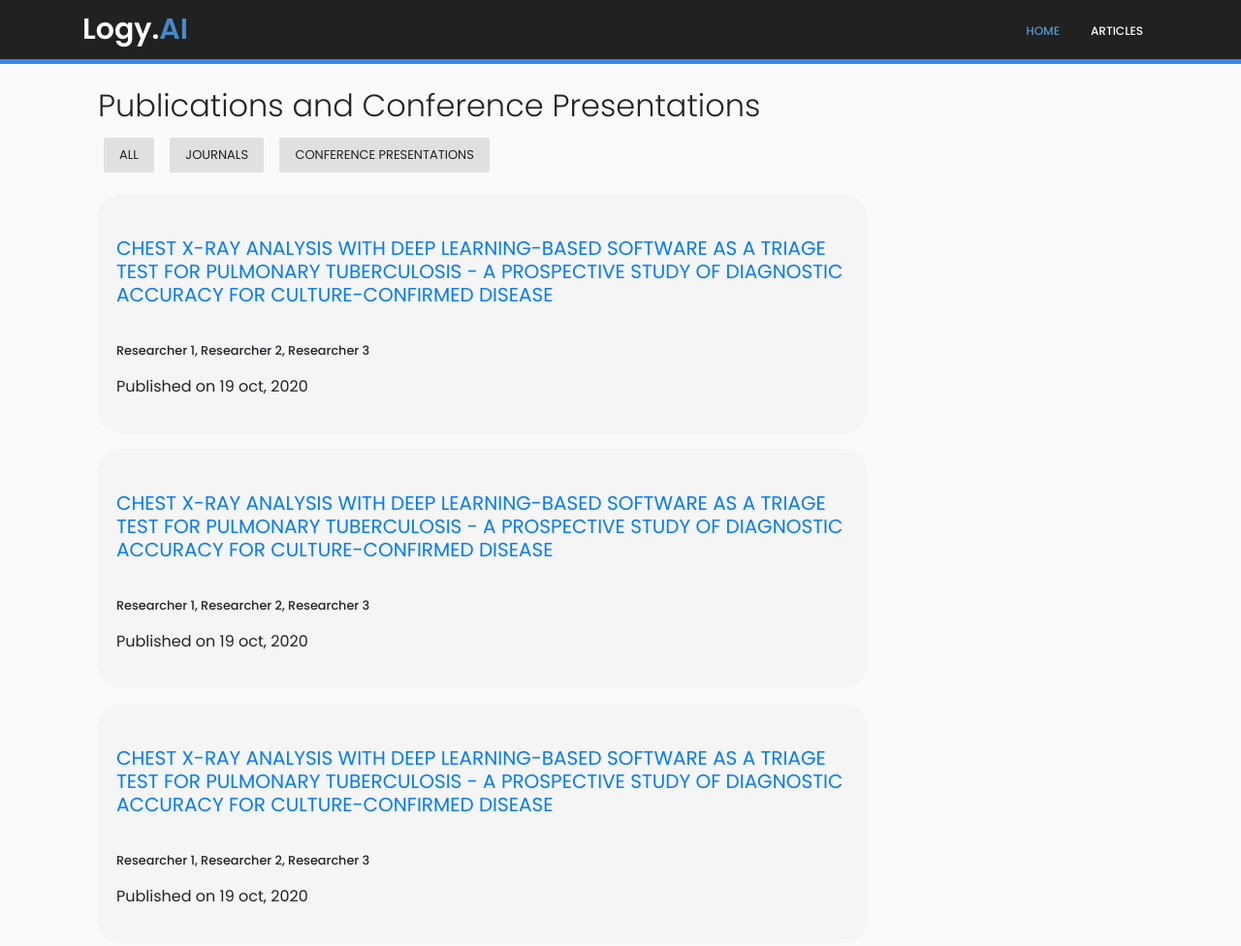
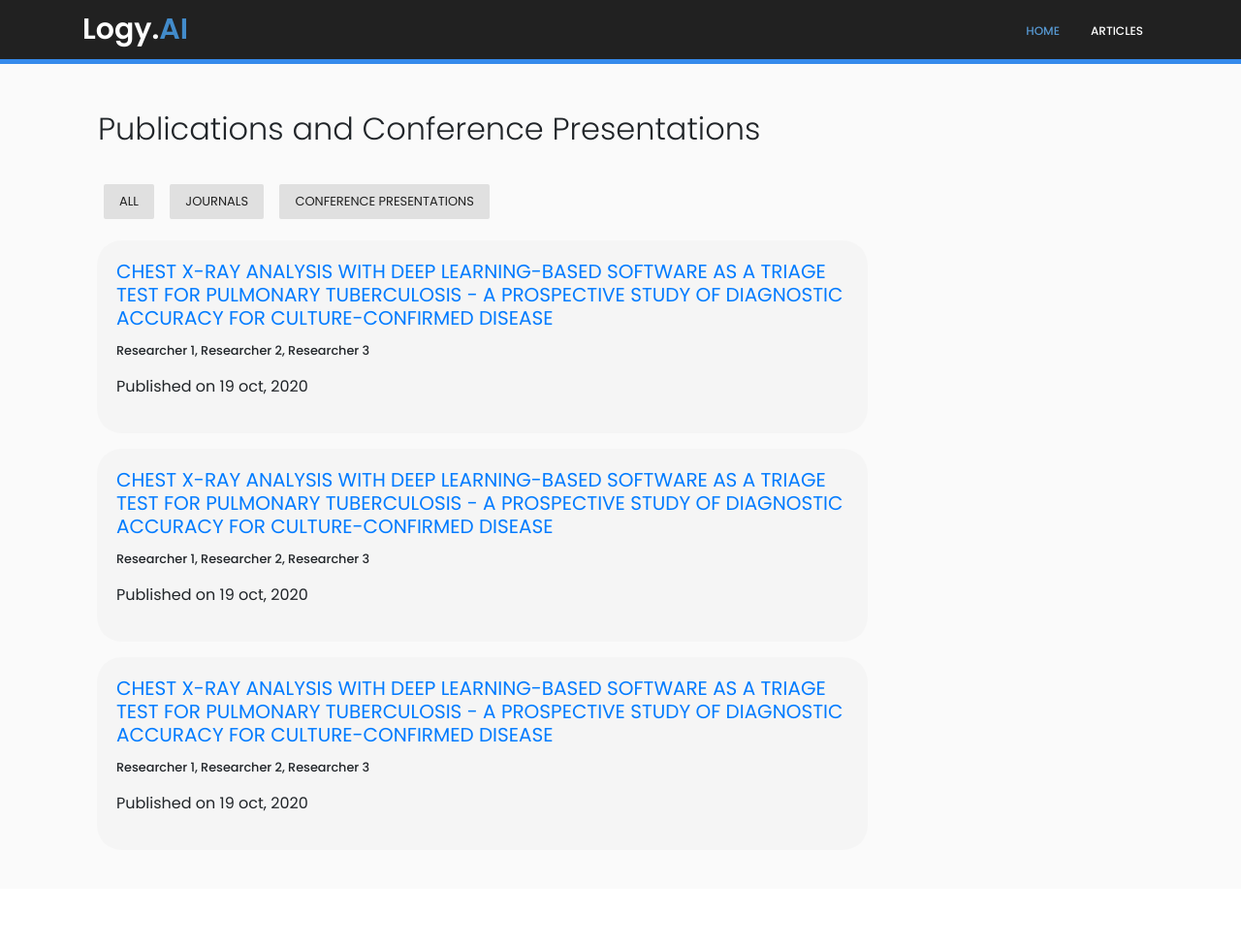
Before and after one commit to Debaprasad-dez/publication, a plain HTML site: page index.html in a window 1280 px wide. Shown: the top 976 px of the page at 97% size. Drawn offline with nearby package versions, Linux system fonts and the light colour scheme; a web font is replaced by a local one.

Commit message:
Update index.html

```diff
--- a/index.html
+++ b/index.html
@@ -160,7 +160,7 @@
 
 
  <div class="container mt-4 mb-4">
-     <h2 class="px-3">Publications and Conference Presentations
+     <h2 class="px-3 py-4">Publications and Conference Presentations
     </h2>
     <div class="px-3">
 
@@ -188,7 +188,7 @@
                         <div class="card-body">
                           <a href="{{ post.url | prepend:site.baseurl }}">
 
-                            <h5 class="card-title py-4">CHEST X-RAY ANALYSIS WITH DEEP LEARNING-BASED SOFTWARE AS A TRIAGE TEST FOR PULMONARY TUBERCULOSIS - A PROSPECTIVE STUDY OF DIAGNOSTIC ACCURACY FOR CULTURE-CONFIRMED DISEASE
+                            <h5 class="card-title">CHEST X-RAY ANALYSIS WITH DEEP LEARNING-BASED SOFTWARE AS A TRIAGE TEST FOR PULMONARY TUBERCULOSIS - A PROSPECTIVE STUDY OF DIAGNOSTIC ACCURACY FOR CULTURE-CONFIRMED DISEASE
                             </h5>
                           </a>
                             <p class="small"><strong>Researcher 1, Researcher 2, Researcher 3</strong></p>
@@ -207,7 +207,7 @@
                         <div class="card-body">
                           <a href="{{ post.url | prepend:site.baseurl }}">
 
-                            <h5 class="card-title py-4">CHEST X-RAY ANALYSIS WITH DEEP LEARNING-BASED SOFTWARE AS A TRIAGE TEST FOR PULMONARY TUBERCULOSIS - A PROSPECTIVE STUDY OF DIAGNOSTIC ACCURACY FOR CULTURE-CONFIRMED DISEASE
+                            <h5 class="card-title">CHEST X-RAY ANALYSIS WITH DEEP LEARNING-BASED SOFTWARE AS A TRIAGE TEST FOR PULMONARY TUBERCULOSIS - A PROSPECTIVE STUDY OF DIAGNOSTIC ACCURACY FOR CULTURE-CONFIRMED DISEASE
                             </h5>
                           </a>
                             <p class="small"><strong>Researcher 1, Researcher 2, Researcher 3</strong></p>
@@ -226,7 +226,7 @@
                         <div class="card-body">
                           <a href="{{ post.url | prepend:site.baseurl }}">
 
-                            <h5 class="card-title py-4">CHEST X-RAY ANALYSIS WITH DEEP LEARNING-BASED SOFTWARE AS A TRIAGE TEST FOR PULMONARY TUBERCULOSIS - A PROSPECTIVE STUDY OF DIAGNOSTIC ACCURACY FOR CULTURE-CONFIRMED DISEASE
+                            <h5 class="card-title">CHEST X-RAY ANALYSIS WITH DEEP LEARNING-BASED SOFTWARE AS A TRIAGE TEST FOR PULMONARY TUBERCULOSIS - A PROSPECTIVE STUDY OF DIAGNOSTIC ACCURACY FOR CULTURE-CONFIRMED DISEASE
                             </h5>
                           </a>
                             <p class="small"><strong>Researcher 1, Researcher 2, Researcher 3</strong></p>
```
